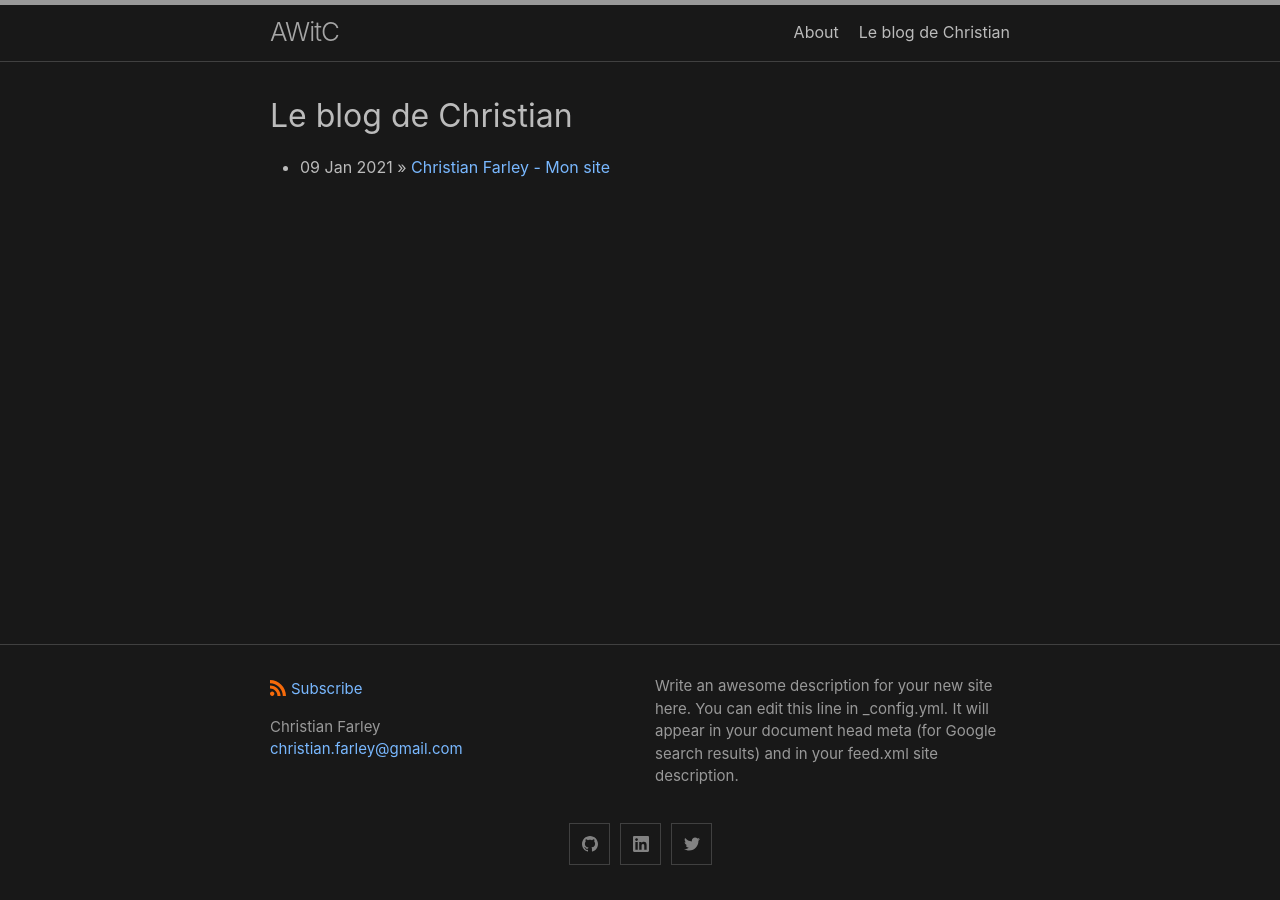
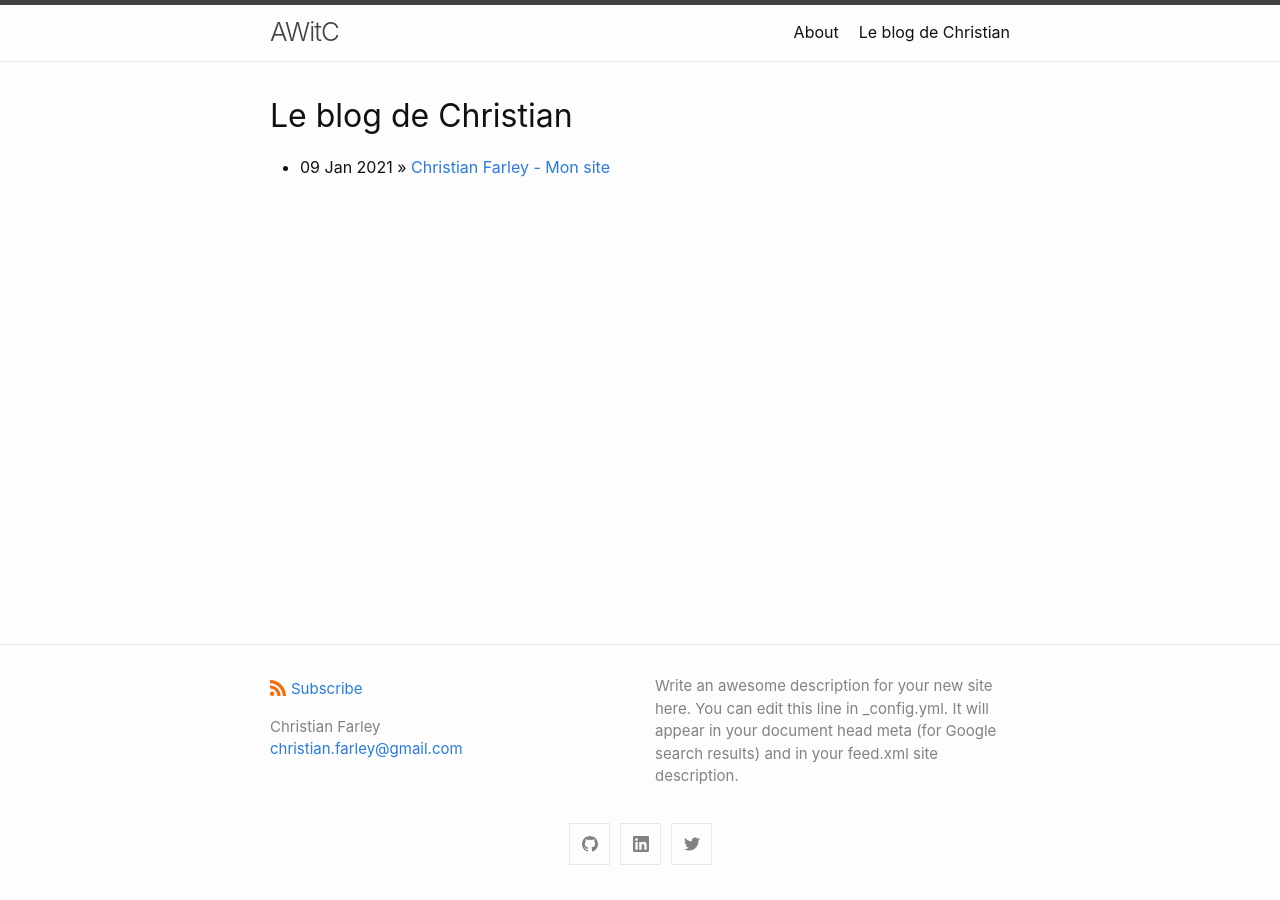
Before and after one commit to darkwookiee/darkwookiee.github.io, a Jekyll site: the page built from blog/index.html, in a window 1280 px wide. Built offline with Jekyll 4.4.1, drawn with Linux system fonts in a browser that asks for light colours.

Commit message:
Update _config.yml

```diff
--- a/_config.yml
+++ b/_config.yml
@@ -7,12 +7,11 @@
   line in _config.yml. It will appear in your document head meta (for
   Google search results) and in your feed.xml site description.
 
-show_excerpts: false # set to true to show excerpts on the homepage
+show_excerpts: true # set to true to show excerpts on the homepage
 
 # Minima date format
 # refer to https://shopify.github.io/liquid/filters/date/ if you want to customize this
 minima:
-  skin: dark
   date_format: "%b %-d, %Y"
 
   # generate social links in footer
```
